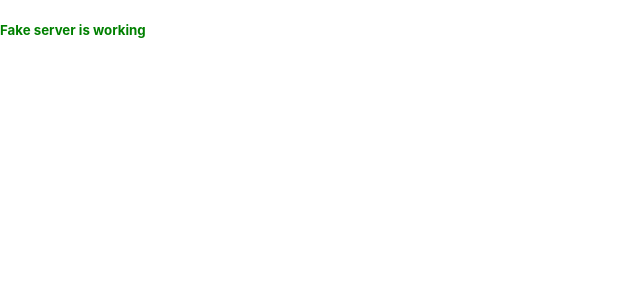
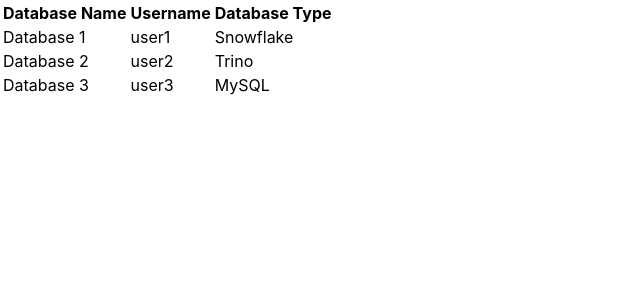
Before and after one commit to waz11/database-connection-manager, a React (Create React App) app: page / in a window 1280 px wide. Shown: the top 300 px of the page, without its empty margins (0-640 px from the left). Built offline with nearby package versions, Linux system fonts and the light colour scheme; data requests are answered from the project's data file.

Commit message:
basic table

```diff
--- a/package.json
+++ b/package.json
@@ -11,6 +11,7 @@
     "@types/react": "^18.2.33",
     "@types/react-dom": "^18.2.14",
     "axios": "^1.6.0",
+    "fake-server": "^0.1.2",
     "react": "^18.2.0",
     "react-dom": "^18.2.0",
     "react-scripts": "5.0.1",
--- a/src/App.tsx
+++ b/src/App.tsx
@@ -1,50 +1,12 @@
-import React, { FunctionComponent, useState, useEffect, useMemo } from 'react';
-import axios from 'axios';
 
-interface IProps {}
+import Connections from "./pages/Connections";
 
-type status = 'WORKING' | 'NOT WORKING' | 'LOADING'
-
-const statusInfo = {
-  'WORKING': {
-    statusMessage: 'Fake server is working',
-    statusColor: 'green',
-  },
-  'NOT WORKING': {
-    statusMessage: 'Fake server is not working',
-    statusColor: 'red',
-  },
-  'LOADING': {
-    statusMessage: 'Loading...',
-    statusColor: 'yellow',
-  },
+const App = () => {
+  return (
+    <div>
+      <Connections />
+    </div>
+  );
 };
 
-const App: FunctionComponent<IProps> = () => {
-  const [serverStatus, setServerStatus] = useState<status>('LOADING');
-
-  const { statusMessage, statusColor } = useMemo(() => statusInfo[serverStatus], [serverStatus]);
-
-  useEffect(() => {
-    const fakeServerUrl = 'http://localhost:4000/databases';
-
-    axios.get(fakeServerUrl)
-      .then((response) => {
-        setServerStatus('WORKING');
-        console.log(response.data);
-      })
-      .catch(() => {
-        setServerStatus('NOT WORKING');
-      });
-  }, []);
-
-  return (
-    <div>
-      <h5 style={{ color: statusColor }}>
-        {statusMessage}
-      </h5>
-    </div>
-  );
-}
-
 export default App;
--- /dev/null
+++ b/src/components/Table/Table.tsx
@@ -0,0 +1,34 @@
+
+interface ITableField {
+  id: string;
+  title: string;
+}
+
+const tableFields: ITableField[] = [
+  { id: "name", title: "Database Name" },
+  { id: "username", title: "Username" },
+  { id: "type", title: "Database Type" },
+];
+
+const Table = ({ data }: any) => {
+  return (
+    <table>
+        <tr>
+          {tableFields.map((field) => (
+            <th key={field.id}>{field.title}</th>
+          ))}
+        </tr>
+      <tbody>
+        {data.map((row: any) => (
+          <tr>
+            {tableFields.map((field) => (
+              <td>{row[field.id]}</td>
+            ))}
+          </tr>
+        ))}
+      </tbody>
+    </table>
+  );
+};
+
+export default Table;
--- /dev/null
+++ b/src/pages/Connections.tsx
@@ -0,0 +1,37 @@
+import {useState, useEffect } from 'react';
+import axios from 'axios';
+import Table from '../components/Table/Table';
+
+
+export interface IData{
+    id: string
+    name:string
+    url:string
+    username: string
+    password: string
+    type: string
+  }
+
+
+const Connections = () => {
+
+    const [data, setData] = useState<any[]>([]);
+
+    useEffect(() => {
+      const fakeServerUrl = 'http://localhost:4000/databases';
+
+      axios.get(fakeServerUrl)
+        .then((response) => {
+          setData(response.data)
+        })
+
+    }, []);
+
+    return (
+      <div>
+        <Table data={data} />
+      </div>
+    );
+  }
+
+  export default Connections;
```
Also changed, not shown: 1 other file (tests, documents, lock files or other folders).
